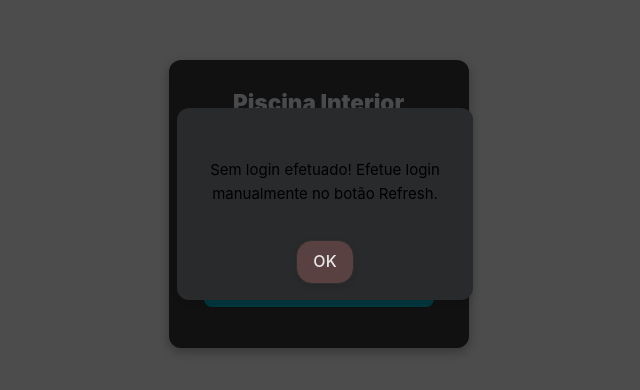
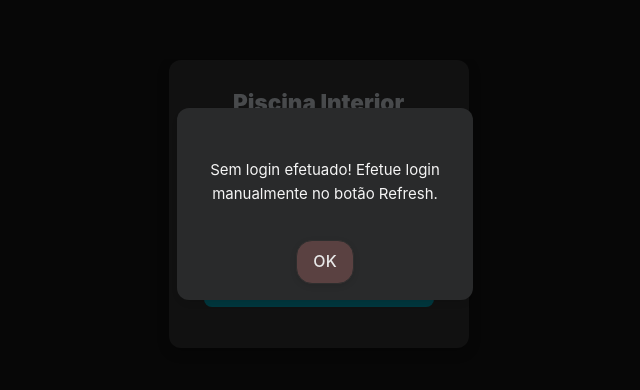
Before and after one commit to Pedro-Fernandes-M/Piscina, a Vue app: page /table in a window 1280 px wide. Shown: the part 196-586 px from the top of the page, without its empty margins (315-955 px from the left). Built offline with nearby package versions, Linux system fonts and the light colour scheme.

Commit message:
modified:   src/assets/base.css 	modified:   src/assets/main.css 	modified:   src/views/TheTable.vue

```diff
--- a/src/assets/base.css
+++ b/src/assets/base.css
@@ -41,8 +41,8 @@
 
 body {
   min-height: 100vh;
-  color: var(--color-text);
-  background: var(--color-background);
+  background-color: #181818;
+  color: #f5f5f5;
   transition:
     color 0.5s,
     background-color 0.5s;
--- a/src/assets/main.css
+++ b/src/assets/main.css
@@ -21,6 +21,8 @@ a,
 
 @media (min-width: 1024px) {
   body {
+    background-color: #181818;
+    color: #f5f5f5;
   }
 
   #app {
--- a/src/views/TheTable.vue
+++ b/src/views/TheTable.vue
@@ -271,7 +271,7 @@ watch(response, async (novo) => {
 }
 
 .weight {
-  font-weight: 500;
+  font-weight: 580;
   color: aliceblue;
 }
 
```
